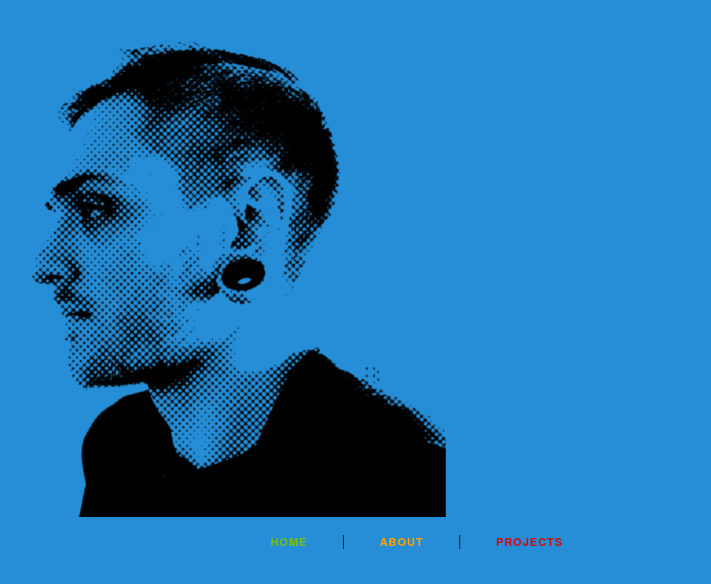
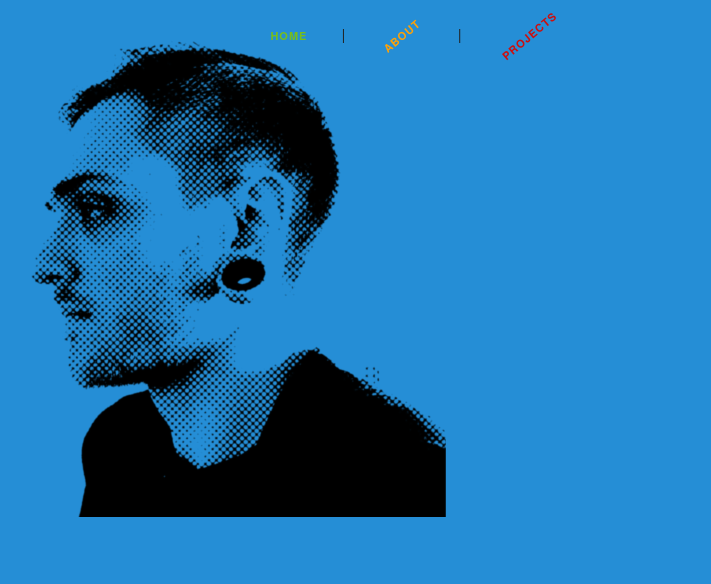
Before and after one commit to andrewpeterwatson/portfolio, a plain HTML site: page index.html in a window 1280 px wide. Shown: the part 284-868 px from the top of the page, without its empty margins (214-925 px from the left). Drawn offline with nearby package versions, Linux system fonts and the light colour scheme.

Commit message:
worked on slight styling

```diff
--- a/index.html
+++ b/index.html
@@ -29,9 +29,6 @@
   <body class="container">
     <header class="theBox tab-content" id="home">
       <h1 class="headerH1">Andrew Watson</h1>
-        <img src="media/images/headShot.png" alt="WRONG!" />
-    </header>
-    <main class="theBox">
       <nav class="navEl">
         <ul class="navUl">
           <li data-content="home" class="button offset-by-three navButtons home"><a class="home" href="#">Home</a></li>
@@ -41,6 +38,9 @@
           <li data-content="projects" class="button offset-by-three navButtons projects"><a class="projects" href="#about">Projects</a></li>
         </ul>
       </nav>
+        <img src="media/images/headShot.png" alt="WRONG!" />
+    </header>
+    <main class="theBox">
       <section class="tab-content" id="projects">
 
     </section>
--- a/styles/theme.css
+++ b/styles/theme.css
@@ -14,10 +14,21 @@ nav li {
 }
 .home {
   color: #77be1b;
+  /*font-size: 1.5em;*/
+  /*-webkit-transform: rotate(-40deg);
+  transform: rotate(-40deg);
+  border: 1px dashed red;
+  width: 15em;
+  height: 2em;*/
 }
 .about {
   color: #ffa206;
+  -webkit-transform: rotate(-40deg);
+  transform: rotate(-40deg);
 }
 .projects {
+  /* TODO: make drop down menu for more types of "work" */
  color: #cd0f0e;
+ -webkit-transform: rotate(-40deg);
+ transform: rotate(-40deg);
 }
```
